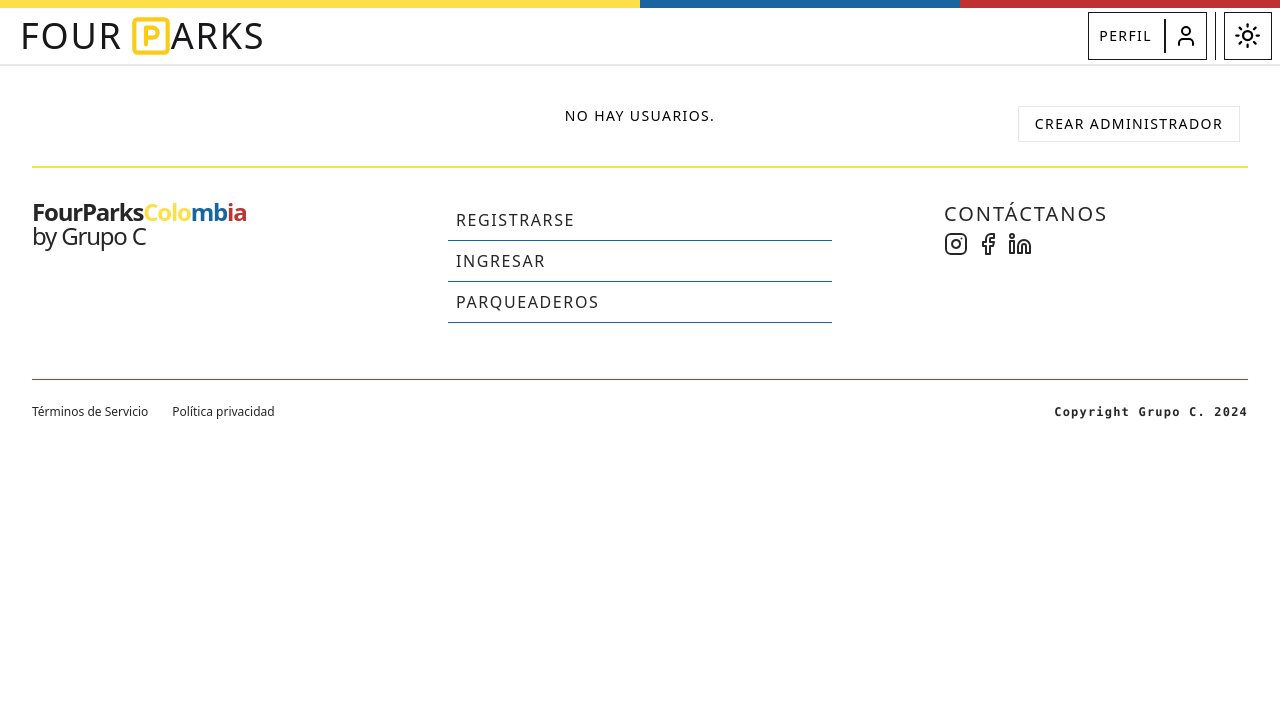
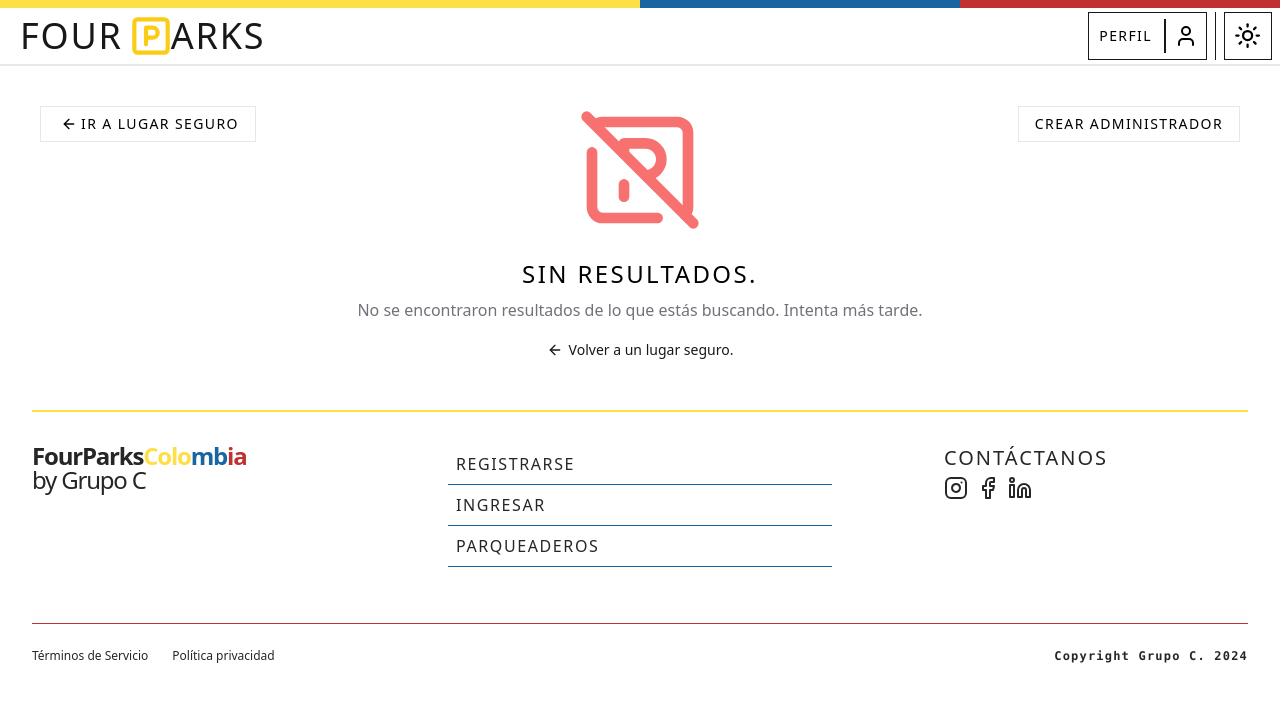
Before and after one commit to nicolas1102/four-parks-frontend, a Next.js app: page /admin/usuarios in a window 1280 px wide. Shown: the top 702 px of the page. Built offline with nearby package versions, Linux system fonts and the light colour scheme; no server answers.

Commit message:
adding no results component

```diff
--- a/src/app/admin/parqueaderos/page.tsx
+++ b/src/app/admin/parqueaderos/page.tsx
@@ -7,6 +7,7 @@ import { useEffect, useState } from 'react'
 import { useParking } from '@/services/useParking'
 import { ParkingDialog } from './_components/ParkingDialog'
 import { Dialog } from '@/components/ui/dialog'
+import NoResults from '@/components/NoResults'
 
 const Page = () => {
   const { parkings, isLoading, getParkings, setParkings } = useParking()
@@ -27,10 +28,7 @@ const Page = () => {
       {isLoading ? (
         <Loader />
       ) : parkings.length === 0 ? (
-        // TODO: Mejorar esto
-        <h1 className='text-sm tracking-widest text-center'>
-          NO HAY PARQUEADEROS.
-        </h1>
+        <NoResults redirection='/admin' />
       ) : (
         <>
           <div className=' flex flex-col gap-y-2'>
--- a/src/app/admin/usuarios/page.tsx
+++ b/src/app/admin/usuarios/page.tsx
@@ -6,6 +6,7 @@ import { UsersTable } from './_components/UsersTable'
 import { useEffect, useState } from 'react'
 import { useUser } from '@/services/useUser'
 import { CreateAdminDialog } from './_components/CreateAdminDialog'
+import NoResults from '@/components/NoResults'
 
 const Page = () => {
   const { users, isLoading, getUsersByRole, setUsers } = useUser()
@@ -45,10 +46,7 @@ const Page = () => {
       {isLoading ? (
         <Loader />
       ) : users.length === 0 ? (
-        // TODO: Mejorar esto
-        <h1 className='text-sm tracking-widest text-center'>
-          NO HAY USUARIOS.
-        </h1>
+        <NoResults redirection='/admin' />
       ) : (
         <>
           <div className=' flex flex-col gap-y-2'>
--- a/src/app/api/axios.ts
+++ b/src/app/api/axios.ts
@@ -1,7 +1,7 @@
 import axios from 'axios'
 
-// export const BASE_URL = 'https://four-parks-production.up.railway.app/api/v1'
-export const BASE_URL = 'http://localhost:8080/api/v1'
+export const BASE_URL = 'https://four-parks-production.up.railway.app/api/v1'
+// export const BASE_URL = 'http://localhost:8080/api/v1'
 
 const instance = axios.create({
     baseURL: "http://localhost:8080/api/v1",
--- a/src/app/usuario/page.tsx
+++ b/src/app/usuario/page.tsx
@@ -8,10 +8,11 @@ import { useEffect, useState } from 'react'
 import { EditPersonalInfoUserDialog } from './_components/EditPersonalInfoUserDialog'
 import { EditPasswordUserDialog } from './_components/EditPasswordUserDialog'
 import { EditCreditCardUserDialog } from './_components/EditCreditCardUserDialog'
+import NoResults from '@/components/NoResults'
 
 export default function Home() {
   const { data: session } = useSession()
-  const { getOneUserByEmail } = useUser()
+  const { getOneUserByEmail, isLoading } = useUser()
   const [user, setUser] = useState<UserInterface | null>(null)
 
   useEffect(() => {
@@ -23,10 +24,15 @@ export default function Home() {
       fetchUser(session.email)
     }
   }, [session])
+
   return (
     <>
-      {user === null ? (
+      {isLoading ? (
         <Loader />
+      ) : user === undefined || user === null ? (
+        <div className='m-10'>
+          <NoResults redirection='/' />
+        </div>
       ) : (
         <div className='max-h-full m-auto flex flex-col gap-y-5 p-10'>
           <div className='border  p-10 w-[1000px] border-blueFPC-400 bg-blueFPC-200 dark:border-blueFPC-200 dark:bg-blueFPC-400'>
--- /dev/null
+++ b/src/components/NoResults.tsx
@@ -0,0 +1,38 @@
+import { ArrowLeft, Loader2 } from 'lucide-react'
+import { Icons } from '@/components/Icons'
+import { ReactNode } from 'react'
+import FloatingButton from './CustomButtons/FloatingButton'
+import Link from 'next/link'
+import { buttonVariants } from './ui/button'
+
+const NoResults = ({ redirection }: { redirection?: string }) => {
+  return (
+    <div className='relative flex flex-col items-center gap-y-2'>
+      <FloatingButton
+        text='IR A LUGAR SEGURO'
+        href={redirection ? redirection : '/'}
+        direction='left'
+      />
+      <div className='relative mb-4 h-32 w-32 text-muted-foreground'>
+        <Icons.lost className='text-red-400' />
+      </div>
+      <h3 className='tracking-widest text-2xl'>SIN RESULTADOS.</h3>
+      <p className='text-muted-foreground'>
+        No se encontraron resultados de lo que estás buscando. Intenta más
+        tarde.
+      </p>
+      <Link
+        className={buttonVariants({
+          variant: 'link',
+          className: 'gap-1.5',
+        })}
+        href={redirection ? redirection : '/'}
+      >
+        <ArrowLeft className='h-4 w-4' />
+        Volver a un lugar seguro.
+      </Link>
+    </div>
+  )
+}
+
+export default NoResults
```
